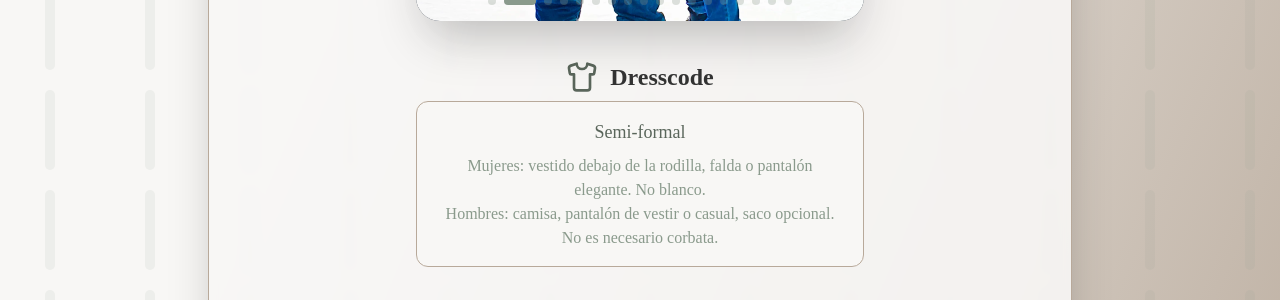
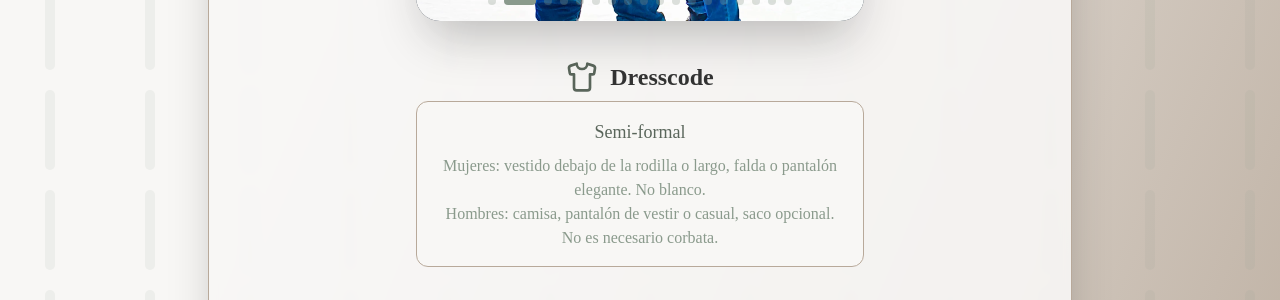
Before and after one commit to carloslp/invitacion-boda, a React (Vite) app: page / in a window 1280 px wide. Shown: the part 2220-2520 px from the top of the page. Built offline with nearby package versions, Linux system fonts and the light colour scheme.

Commit message:
code dress

```diff
--- a/src/App.tsx
+++ b/src/App.tsx
@@ -422,7 +422,7 @@ function App() {
               </div>
               <div className="bg-[#F8F7F5] border border-[#B8A99A] rounded-xl px-6 py-4 text-center max-w-md">
                 <span className="block text-lg text-[#5A665B] font-medium">Semi-formal</span>
-                <span className="block text-[#8A9A8C] mt-2">Mujeres: vestido debajo de la rodilla, falda o pantalón elegante. No blanco. <br />Hombres: camisa, pantalón de vestir o casual, saco opcional. No es necesario corbata. </span>
+                <span className="block text-[#8A9A8C] mt-2">Mujeres: vestido debajo de la rodilla o largo, falda o pantalón elegante. No blanco. <br />Hombres: camisa, pantalón de vestir o casual, saco opcional. No es necesario corbata. </span>
               </div>
             </div>
             {/* Aquí va el resto del contenido de la invitación, dentro del mismo div raíz */}
```
